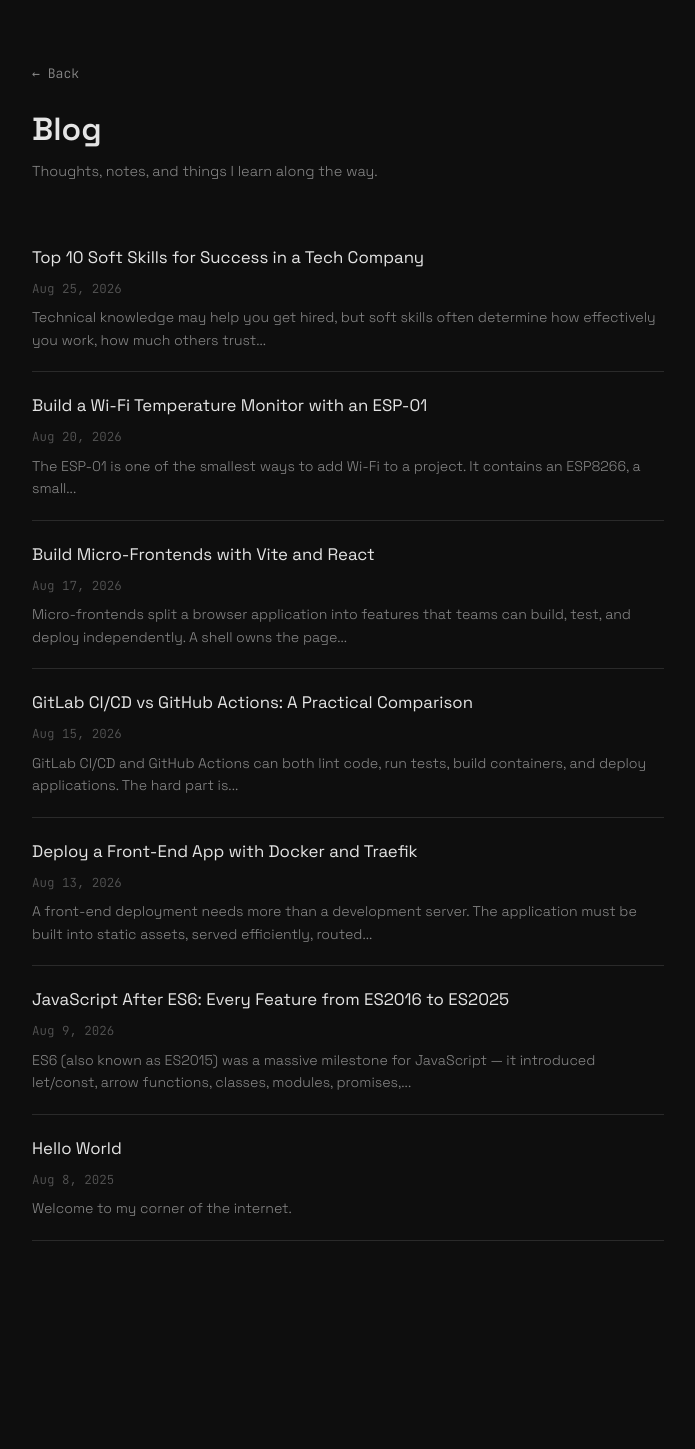
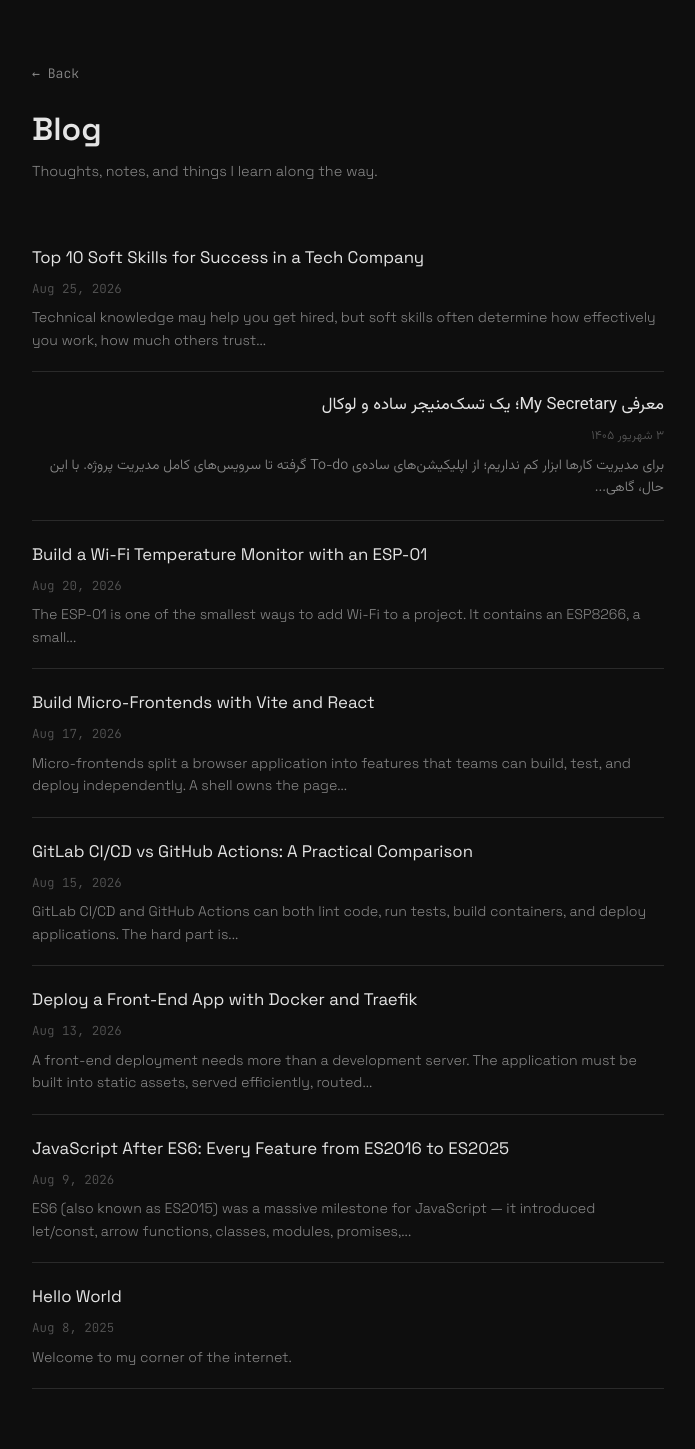
Before and after one commit to mr-farshad-r/mr-farshad-r, a Jekyll site: the page built from blog.md, in a window 1280 px wide. Shown: the whole page, without its empty margins (292-987 px from the left). Built offline with Jekyll 4.4.1, drawn with Linux system fonts in a browser that asks for light colours; before the commit the page ends 1301 px from its top, so only the background shows below that.

Commit message:
chore(post): introduce my secretary with implement rtl post

```diff
--- a/_config.yml
+++ b/_config.yml
@@ -3,7 +3,7 @@ tagline: Software Engineer and Front-End Developer
 description: Farshad Roozbahani is a software engineer specializing in React, TypeScript, accessible interfaces, design systems, and modern web development.
 url: https://roozbahani.com
 baseurl: ""
-lang: en_US
+lang: en
 author:
   name: Farshad Roozbahani
   url: https://roozbahani.com
--- a/_layouts/default.html
+++ b/_layouts/default.html
@@ -1,5 +1,5 @@
 <!DOCTYPE html>
-<html lang="en">
+<html lang="{{ page.lang | default: site.lang | default: 'en' }}" dir="{{ page.direction | default: 'ltr' }}">
 
 <head>
     <meta charset="UTF-8">
@@ -9,7 +9,7 @@
     <link rel="icon" type="image/png" href="{{ '/assets/images/avatar.png' | relative_url }}">
     <link rel="preconnect" href="https://fonts.googleapis.com">
     <link rel="preconnect" href="https://fonts.gstatic.com" crossorigin>
-    <link href="https://fonts.googleapis.com/css2?family=Space+Grotesk:wght@300;400;500;600;700&family=JetBrains+Mono:wght@300;400;500&display=swap" rel="stylesheet">
+    <link href="https://fonts.googleapis.com/css2?family=Space+Grotesk:wght@300;400;500;600;700&family=JetBrains+Mono:wght@300;400;500&family=Vazirmatn:wght@300;400;500;600;700&display=swap" rel="stylesheet">
     <link href="{{ '/assets/styles/styles.css' | relative_url }}" rel="stylesheet">
 
     <script type="text/javascript">
@@ -21,7 +21,7 @@
     </script>
 </head>
 
-<body class="layout-{{ page.layout | default: 'home' }}">
+<body class="layout-{{ page.layout | default: 'home' }}{% if page.direction == 'rtl' %} is-rtl{% endif %}">
 
     {{ content }}
 
--- a/_layouts/post.html
+++ b/_layouts/post.html
@@ -2,12 +2,12 @@
 layout: default
 ---
 
-<article class="post">
+<article class="post" lang="{{ page.lang | default: site.lang | default: 'en' }}" dir="{{ page.direction | default: 'ltr' }}">
 
     <header class="post-header">
-        <a href="{{ '/' | relative_url }}" class="back-link">&larr; Back</a>
+        <a href="{{ '/blog/' | relative_url }}" class="back-link">{% if page.lang == 'fa' %}بازگشت به وبلاگ &larr;{% else %}&larr; Back to blog{% endif %}</a>
         <h1>{{ page.title }}</h1>
-        <time datetime="{{ page.date | date: '%Y-%m-%d' }}">{{ page.date | date: "%B %-d, %Y" }}</time>
+        <time datetime="{{ page.date | date: '%Y-%m-%d' }}">{% if page.date_label %}{{ page.date_label }}{% else %}{{ page.date | date: "%B %-d, %Y" }}{% endif %}</time>
     </header>
 
     <div class="post-content">
--- /dev/null
+++ b/_posts/2026-08-25-my-secretary-local-task-manager.md
@@ -0,0 +1,37 @@
+---
+layout: post
+title: "معرفی My Secretary؛ یک تسک‌منیجر ساده و لوکال"
+date: 2026-08-25
+date_label: "۳ شهریور ۱۴۰۵"
+lang: fa
+direction: rtl
+description: معرفی My Secretary، یک ابزار سبک و لوکال برای ثبت کارهای کوچک و فراموش‌شدنی با برد کانبان، تاریخ شمسی و ذخیره‌سازی اطلاعات روی کامپیوتر شخصی.
+---
+
+برای مدیریت کارها ابزار کم نداریم؛ از اپلیکیشن‌های ساده‌ی To-do گرفته تا سرویس‌های کامل مدیریت پروژه. با این حال، گاهی چیزی که لازم داریم نه یک سیستم بزرگ و پر از قابلیت، بلکه یک جای ساده و همیشه در دسترس برای ثبت کارهای کوچک روزمره است.
+
+گاهی یک کار چنددقیقه‌ای به ما سپرده می‌شود که آن‌قدر کوچک است که نمی‌خواهیم در ابزار اصلی تیم ثبتش کنیم، اما به‌اندازه‌ای مهم هست که فراموش‌شدنش دردسر درست کند؛ مثلاً «با فلانی تماس بگیر و نتیجه‌ی موضوع را پیگیری کن» یا «آخر وقت پاسخ این پیام را بده».
+
+[My Secretary](https://github.com/mr-farshad-r/my-secretary) را برای همین فاصله ساخته‌ام: یک تسک‌منیجر دسکتاپ سبک برای یادداشت و پیگیری سریع کارهای شخصی و کوچک.
+
+## چه چیزی My Secretary را متفاوت می‌کند؟
+
+- **کاملاً لوکال است.** اطلاعات کارها در یک دیتابیس SQLite روی کامپیوتر خودتان ذخیره می‌شود؛ نه در فضای ابری و نه در مخزن پروژه.
+- **برای کارهای کوچک و فراموش‌شدنی مناسب است.** بدون درگیرشدن با ساخت پروژه، تیم، اسپرینت یا تنظیمات اضافه، کار را ثبت می‌کنید و سراغ ادامه‌ی روزتان می‌روید.
+- **تاریخ شمسی دارد.** می‌توانید ددلاین را با تاریخ شمسی وارد کنید و برنامه تبدیل آن به تاریخ میلادی را خودش انجام می‌دهد.
+- **کاربری ساده‌ای دارد.** کارها در یک برد کانبان با سه وضعیت `Pending`، `WIP` و `Done` نمایش داده می‌شوند و با Drag & Drop بین ستون‌ها جابه‌جا می‌شوند.
+- **داده‌ها در اختیار خودتان می‌مانند.** چون برنامه به حساب کاربری یا سرویس آنلاین وابسته نیست، برای استفاده‌ی روزمره نیازی به ثبت‌نام و اتصال دائمی به اینترنت ندارید.
+
+## قابلیت‌هایی فراتر از یک To-do ساده
+
+سادگی به این معنی نیست که امکانات کاربردی حذف شده‌اند. برای هر کار می‌توانید توضیحات Markdown، فیلدهای دلخواه، ددلاین و چند نظر ثبت کنید. پیش‌نویس هنگام ویرایش به‌صورت خودکار ذخیره می‌شود و زمان ایجاد و آخرین تغییر هر کار هم در دسترس است.
+
+کارهای انجام‌شده را می‌توان با یک کلیک آرشیو کرد و در صورت نیاز دوباره به ستون `Done` برگرداند. برنامه همچنین می‌تواند همراه با شروع سیستم اجرا شود تا فهرست کارهای کوچک همیشه جلوی چشم باشد.
+
+## دانلود و اجرا
+
+نسخه‌ی فعلی برای **macOS با پردازنده‌ی Apple Silicon** و **Windows 64-bit** منتشر شده است. آخرین فایل نصب را می‌توانید از صفحه‌ی [Releases](https://github.com/mr-farshad-r/my-secretary/releases/latest) دریافت کنید.
+
+این پروژه متن‌باز است و با مجوز MIT منتشر شده. اگر پیشنهادی برای بهترشدن آن دارید، با ثبت Issue یا مشارکت در [مخزن My Secretary](https://github.com/mr-farshad-r/my-secretary) خوشحال می‌شوم کمک کنید.
+
+هدف My Secretary جایگزین‌کردن ابزار اصلی مدیریت پروژه‌ی شما نیست؛ قرار است همان دفترچه‌ی دم‌دستی و ساده‌ای باشد که نمی‌گذارد کارهای کوچک از قلم بیفتند.
--- a/assets/styles/styles.css
+++ b/assets/styles/styles.css
@@ -25,6 +25,7 @@ html {
     --accent: #a0a0a0;
     --font-sans: "Space Grotesk", "Helvetica Neue", sans-serif;
     --font-mono: "JetBrains Mono", "SFMono-Regular", Menlo, monospace;
+    --font-fa: "Vazirmatn", Tahoma, sans-serif;
     --max-width: 960px;
     --sidebar-width: 300px;
 }
@@ -763,6 +764,47 @@ p {
     color: var(--text-muted);
 }
 
+/* ── Persian / RTL content ── */
+
+[lang="fa"] {
+    font-family: var(--font-fa);
+}
+
+.post[dir="rtl"],
+.blog-item[dir="rtl"] {
+    text-align: right;
+}
+
+.post[dir="rtl"] .back-link,
+.post[dir="rtl"] time,
+.blog-item[dir="rtl"] .blog-date,
+.post-item[dir="rtl"] .post-date {
+    font-family: var(--font-fa);
+}
+
+.post[dir="rtl"] .post-content ul,
+.post[dir="rtl"] .post-content ol {
+    padding-right: 24px;
+    padding-left: 0;
+}
+
+.post[dir="rtl"] .post-content blockquote {
+    padding-right: 16px;
+    padding-left: 0;
+    border-right: 3px solid var(--border);
+    border-left: 0;
+}
+
+.post[dir="rtl"] .post-content code,
+.post[dir="rtl"] .post-content pre {
+    direction: ltr;
+    text-align: left;
+}
+
+.post-item[dir="rtl"] {
+    text-align: right;
+}
+
 /* ── 404 Page ── */
 
 .error-page {
--- a/blog.md
+++ b/blog.md
@@ -14,9 +14,9 @@ description: Practical articles about React, JavaScript, TypeScript, front-end a
 
     <ul class="blog-list">
         {% for post in site.posts %}
-        <li class="blog-item">
+        <li class="blog-item" lang="{{ post.lang | default: site.lang | default: 'en' }}" dir="{{ post.direction | default: 'ltr' }}">
             <a href="{{ post.url | relative_url }}" class="blog-title">{{ post.title }}</a>
-            <span class="blog-date">{{ post.date | date: "%b %-d, %Y" }}</span>
+            <span class="blog-date">{% if post.date_label %}{{ post.date_label }}{% else %}{{ post.date | date: "%b %-d, %Y" }}{% endif %}</span>
             {% if post.excerpt %}
             <p class="blog-excerpt">{{ post.excerpt | strip_html | truncatewords: 20 }}</p>
             {% endif %}
--- a/index.html
+++ b/index.html
@@ -158,11 +158,11 @@ description: Farshad Roozbahani is a software engineer specializing in React, Ty
             <h2 class="section-title"><span class="num">05</span> Latest Post</h2>
             <ul class="post-list">
                 {% assign latest = site.posts | first %}
-                <li class="post-item">
+                <li class="post-item" lang="{{ latest.lang | default: site.lang | default: 'en' }}" dir="{{ latest.direction | default: 'ltr' }}">
                     <a href="{{ latest.url | relative_url }}">
                         <span class="post-title">{{ latest.title }}</span>
                     </a>
-                    <span class="post-date">{{ latest.date | date: "%b %-d, %Y" }}</span>
+                    <span class="post-date">{% if latest.date_label %}{{ latest.date_label }}{% else %}{{ latest.date | date: "%b %-d, %Y" }}{% endif %}</span>
                 </li>
             </ul>
             <a href="{{ '/blog/' | relative_url }}" class="more-link">All posts &rarr;</a>
```
